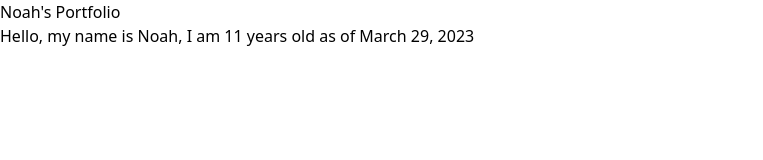
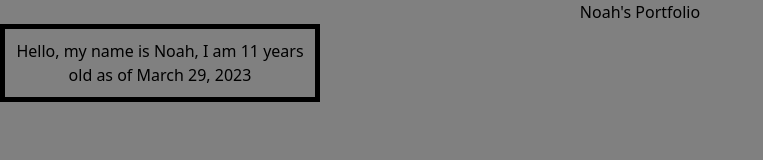
Before and after one commit to nunukaren/nunukaren.github.io, a plain HTML site: page index.html in a window 1280 px wide. Shown: the whole page, without its empty margins (0-763 px from the left). Drawn offline with nearby package versions, Linux system fonts and the light colour scheme.

Commit message:
added stuff

```diff
--- a/index.html
+++ b/index.html
@@ -9,6 +9,18 @@
     <script src="https://cdn.tailwindcss.com"></script>
 </head>
 <body>
+    <style>
+        body{
+            background-color: gray;
+            text-align: center;
+        }
+        div {
+  width: 320px;
+  padding: 10px;
+  border: 5px solid black;
+  margin: 0;
+}
+    </style>
    <h1>Noah's Portfolio</h1>
 
    <div>
```
Also changed, not shown: build.css.
